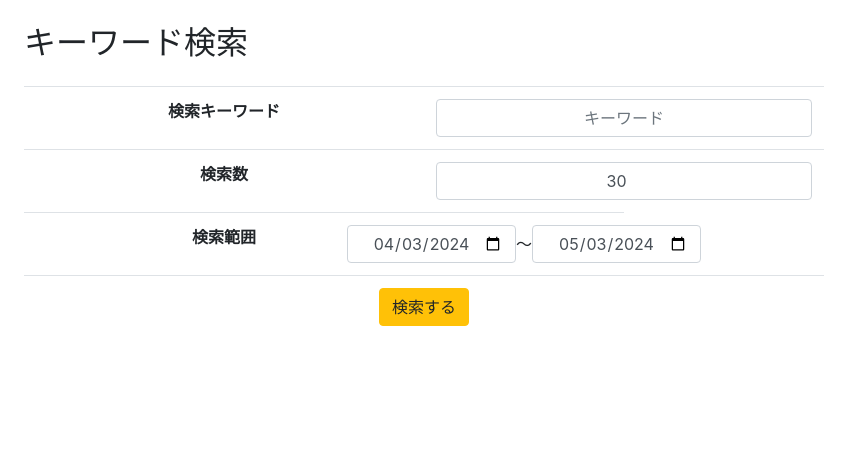
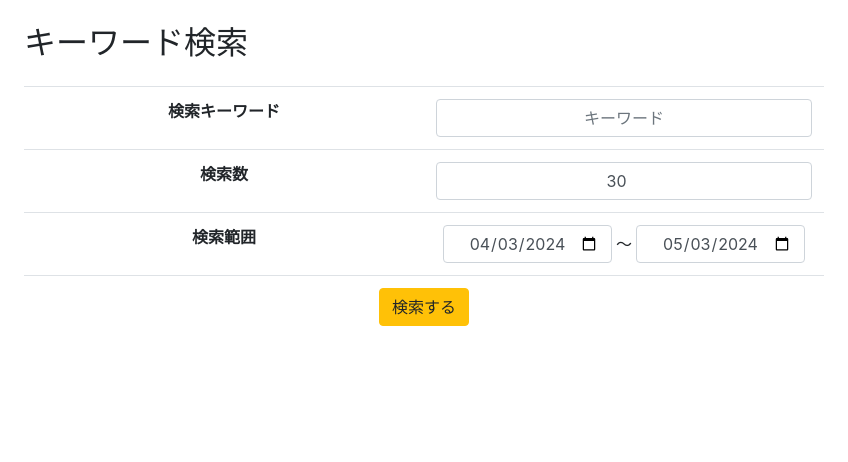
Before and after one commit to hirolibe/django-get-chapter, a Django app: page / in a window 1280 px wide. Shown: the top 462 px of the page, without its empty margins (0-848 px from the left). Run offline with Django 4.2, Linux system fonts and the light colour scheme; some libraries are stand-ins or nearby versions.

Commit message:
layout change

```diff
--- a/app/templates/app/index.html
+++ b/app/templates/app/index.html
@@ -23,7 +23,7 @@
         <tr>
           <th scope="row">
             <div style="display: flex; justify-content: center; align-items: center;">
-              <label class="control-label">検索数</label>
+              <label class="control-label mb-0">検索数</label>
             </div>
           </th>
           <td style="width: 50%;" class="text-center">
@@ -33,12 +33,12 @@
         <tr>
           <th scope="row">
             <div style="display: flex; justify-content: center; align-items: center;">
-              <label class="control-label">検索範囲</label>
+              <label class="control-label mb-0">検索範囲</label>
             </div>
           </th>
-          <td style="width: 50%; display: flex; justify-content: center; align-items: center;">
+          <td style="display: flex; justify-content: center; align-items: center;">
             <div>{% render_field form.search_start class='form-control text-center' placeholder='いつから' %}</div>
-            <span> 〜 </span>
+            <span class="mx-1">〜</span>
             <div>{% render_field form.search_end class='form-control text-center' placeholder='いつまで' %}</div>
           </td>
         </tr>
```
